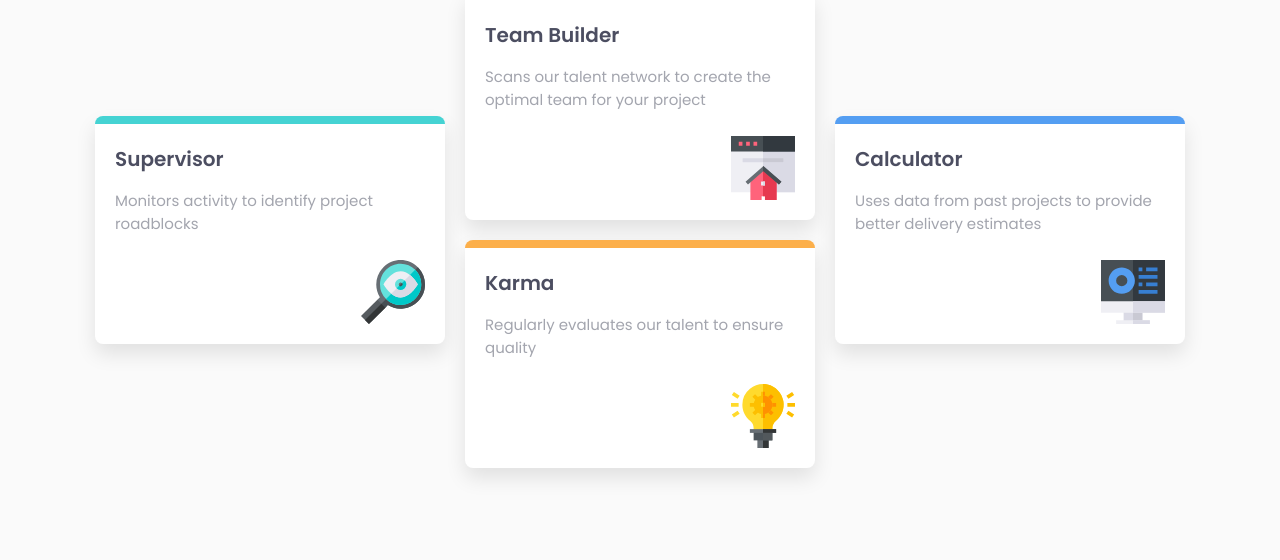
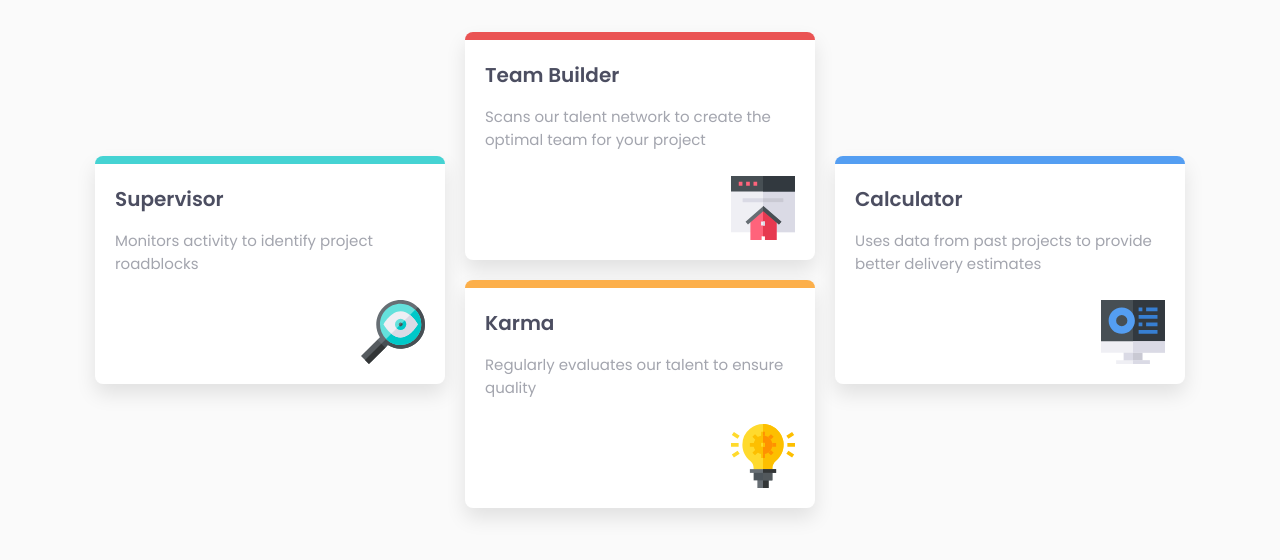
Before and after one commit to kyusufm/four-card-feature, a plain HTML site: page index.html in a window 1280 px wide. Shown: the part 240-800 px from the top of the page. Drawn offline with Linux system fonts and the light colour scheme.

Commit message:
Update style.css

```diff
--- a/css/style.css
+++ b/css/style.css
@@ -22,7 +22,7 @@ body {
 }
 
 main {
-    margin: 40px;
+    margin: 80px;
 }
 
 .head {
```
